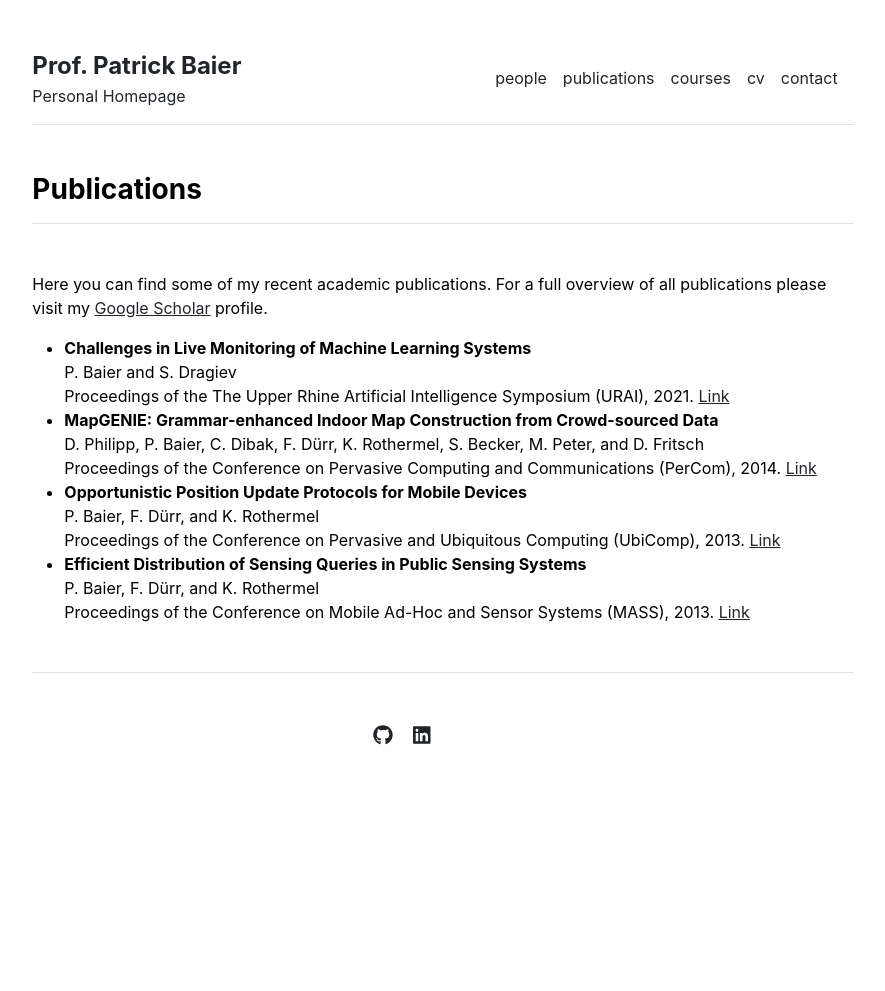
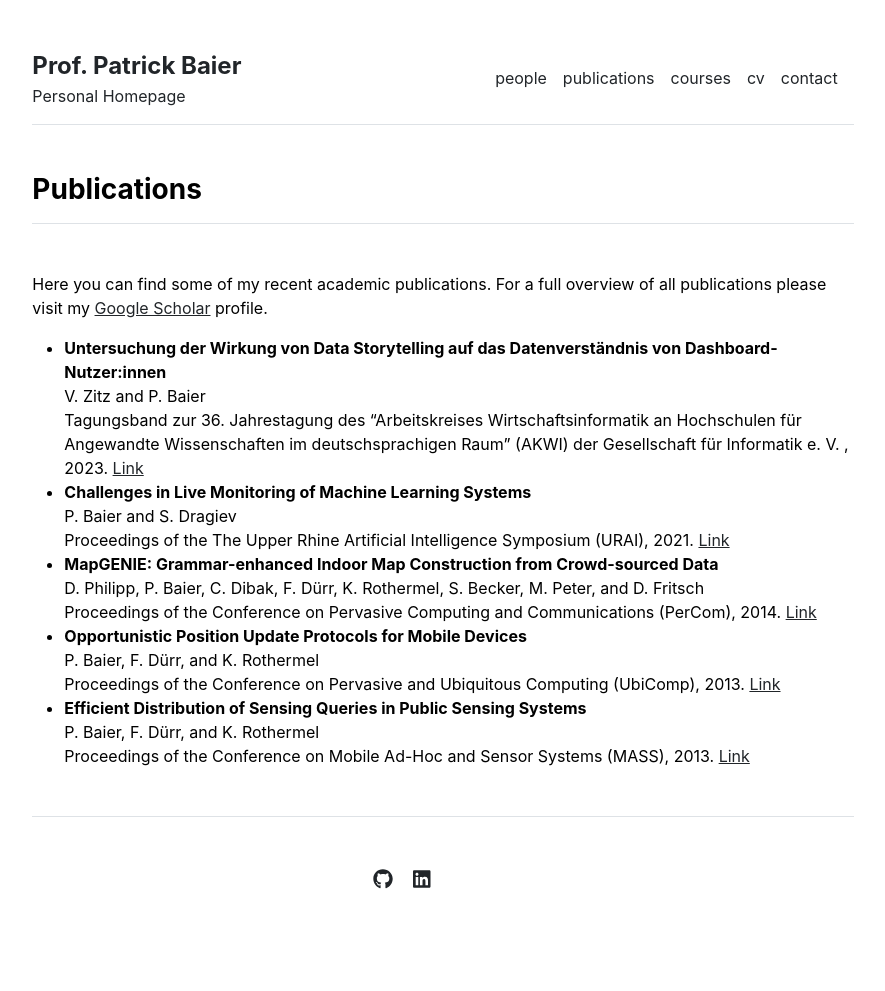
Before and after one commit to pabair/pabair.github.io, a Jekyll site: the page built from publications.md, in a window 1280 px wide. Shown: the whole page, without its empty margins (197-1082 px from the left). Built offline with Jekyll 4.4.1, drawn with Linux system fonts in a browser that asks for light colours; before the commit the page ends 900 px from its top, so only the background shows below that.

Commit message:
added content

```diff
--- a/publications.md
+++ b/publications.md
@@ -9,6 +9,11 @@ For a full overview of all publications please visit my
 [Google Scholar](https://scholar.google.de/citations?user=__JOgFQAAAAJ&hl)
 profile.
 
+- **Untersuchung der Wirkung von Data Storytelling auf das Datenverständnis von Dashboard-Nutzer:innen** <br>
+V. Zitz and P. Baier
+<br> Tagungsband zur 36. Jahrestagung des "Arbeitskreises Wirtschaftsinformatik an Hochschulen für Angewandte Wissenschaften im deutschsprachigen Raum" (AKWI) der Gesellschaft für Informatik e. V.
+, 2023.
+[Link](https://pabair.github.io/assets/AKWI2023.pdf)
 - **Challenges in Live Monitoring of Machine Learning Systems** <br> P. Baier and S. Dragiev
 <br> Proceedings of the The Upper Rhine Artificial Intelligence Symposium
 (URAI), 2021.
```
Also changed, not shown: 1 other file.
